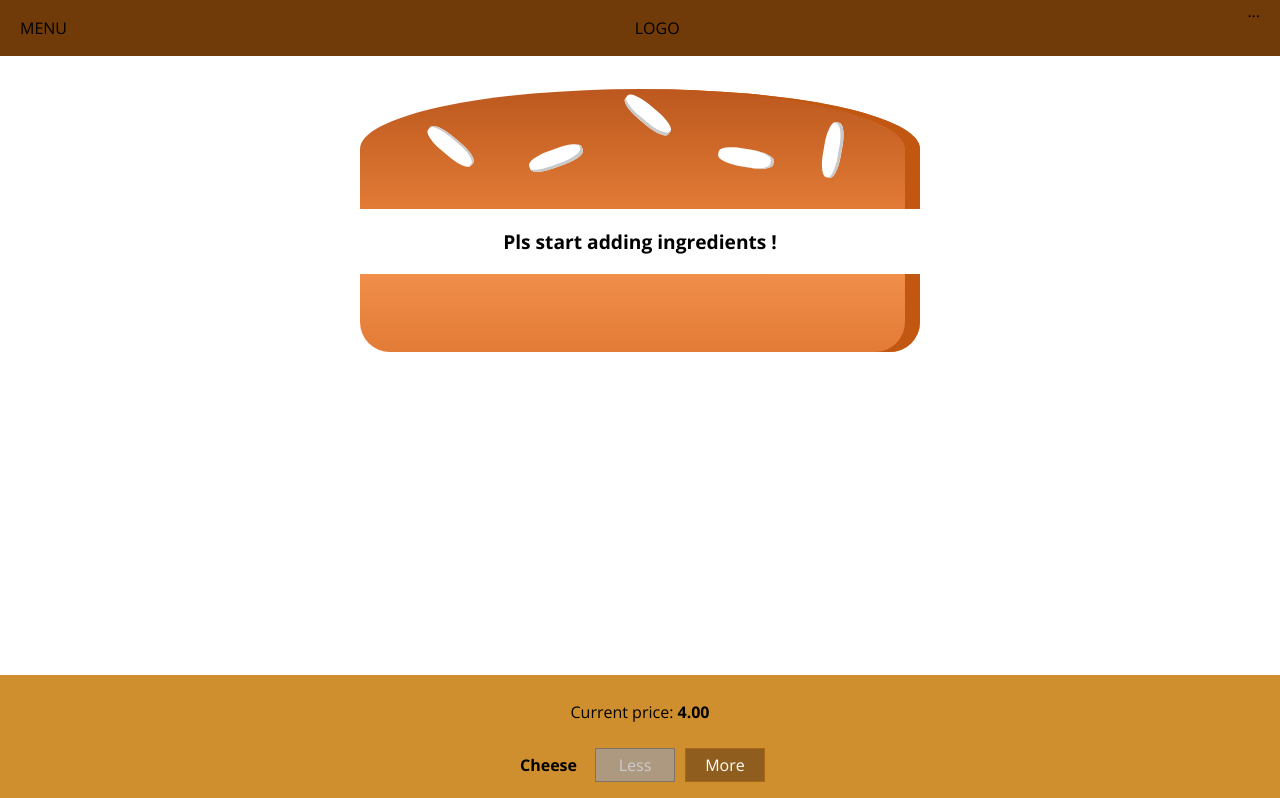
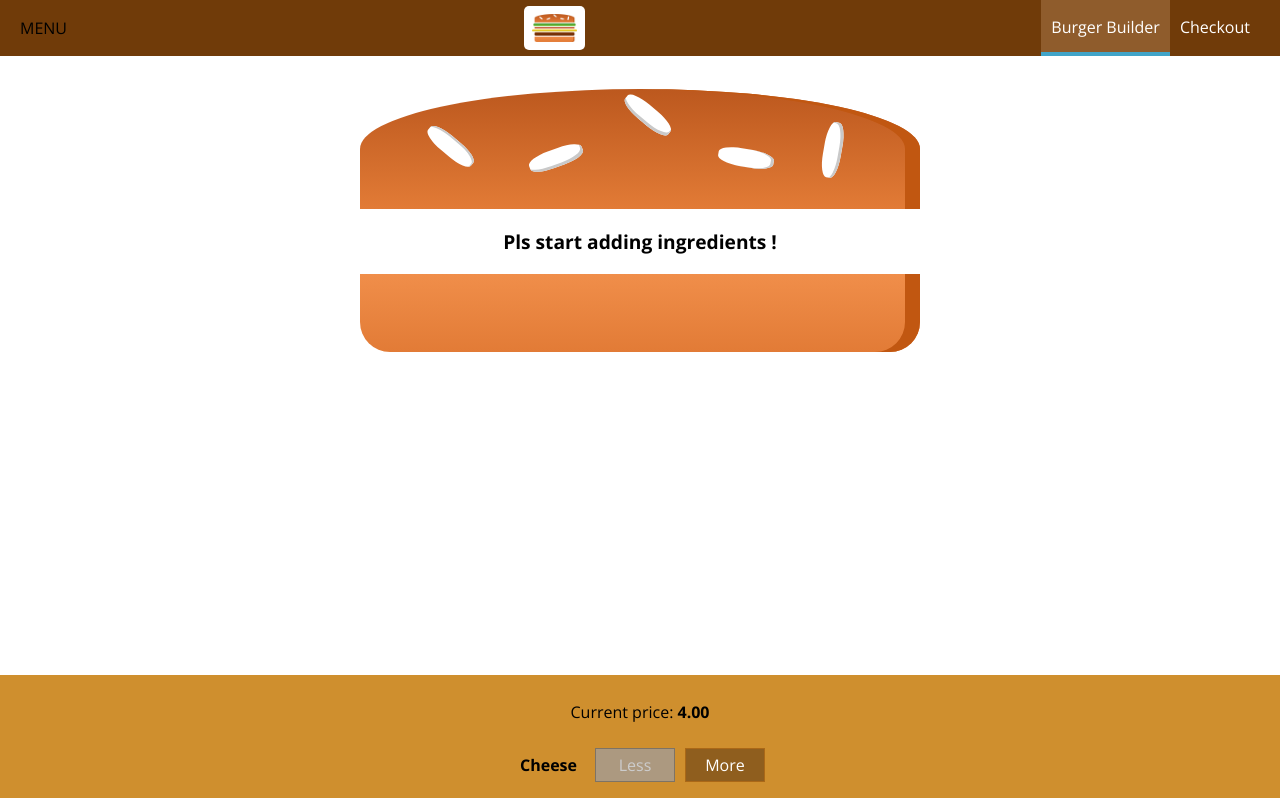
Before and after one commit to pooridev/burger-builder, a React (Create React App) app: page / in a window 1280 px wide. Shown: the top 798 px of the page. Built offline with nearby package versions, Linux system fonts and the light colour scheme.

Commit message:
Feat: added dynamic navigation items

```diff
--- /dev/null
+++ b/src/components/Logo/Logo.jsx
@@ -0,0 +1,10 @@
+import classes from './Logo.module.css';
+import burgerLogo from '../../assets/images/burger-logo.png';
+
+const logo = props => (
+	<div className={classes.Logo}>
+		<img src={burgerLogo} alt='burger logo' />
+	</div>
+);
+
+export default logo;
--- /dev/null
+++ b/src/components/Logo/Logo.module.css
@@ -0,0 +1,12 @@
+.Logo {
+  height: 80%;
+  padding: 8px;
+  border-radius: 5px;
+  pointer-events: none;
+  background: #ffffff;
+  box-sizing: border-box;
+}
+
+.Logo img {
+  height: 100%;
+}
--- /dev/null
+++ b/src/components/Navigation/NavigationItems/NavigationItem/NavigationItem.jsx
@@ -0,0 +1,10 @@
+import classes from './NavigationItem.module.css';
+const navigationItem = props => (
+	<li className={classes.NavigationItem}>
+		<a href={props.link} className={props.active ? classes.active : null}>
+			{props.children}
+		</a>
+	</li>
+);
+
+export default navigationItem;
--- /dev/null
+++ b/src/components/Navigation/NavigationItems/NavigationItem/NavigationItem.module.css
@@ -0,0 +1,45 @@
+.NavigationItem {
+  margin: 10px 0;
+  box-sizing: border-box;
+  display: block;
+  width: 100%;
+}
+
+.NavigationItem a {
+  color: #8F5C2C;
+  text-decoration: none;
+  width: 100%;
+  box-sizing: border-box;
+  display: block;
+}
+
+.NavigationItem a:hover,
+.NavigationItem a:active,
+.NavigationItem a.active {
+  color: #40A4C8;
+}
+
+@media (min-width: 500px) {
+  .NavigationItem {
+      margin: 0;
+      display: flex;
+      height: 100%;
+      width: auto;
+      align-items: center;
+  }
+
+  .NavigationItem a {
+      color: white;
+      height: 100%;
+      padding: 16px 10px;
+      border-bottom: 4px solid transparent;
+  }
+
+  .NavigationItem a:hover,
+  .NavigationItem a:active,
+  .NavigationItem a.active {
+      background-color: #8F5C2C;
+      border-bottom: 4px solid #40A4C8;
+      color: white;
+  }
+}
--- /dev/null
+++ b/src/components/Navigation/NavigationItems/NavigationItems.jsx
@@ -0,0 +1,12 @@
+import classes from './NavigationItems.module.css';
+import NavigationItem from './NavigationItem/NavigationItem';
+
+const navigationItems = props => (
+	<ul className={classes.NavigationItems}>
+		<NavigationItem link='/' active>
+			Burger Builder
+		</NavigationItem>
+		<NavigationItem link='/'>Checkout</NavigationItem>
+	</ul>
+);
+export default navigationItems;
--- /dev/null
+++ b/src/components/Navigation/NavigationItems/NavigationItems.module.css
@@ -0,0 +1,15 @@
+.NavigationItems {
+  margin: 0;
+  padding: 0;
+  list-style: none;
+  display: flex;
+  flex-flow: column;
+  align-items: center;
+  height: 100%;
+}
+
+@media (min-width: 500px) {
+  .NavigationItems {
+      flex-flow: row;
+  }
+}
--- a/src/components/Navigation/Toolbar/Toolbar.jsx
+++ b/src/components/Navigation/Toolbar/Toolbar.jsx
@@ -1,10 +1,14 @@
+import Logo from '../../Logo/Logo';
+import NavigationItems from '../NavigationItems/NavigationItems';
 import classes from './Toolbar.module.css';
 
 const toolbar = props => (
 	<header className={classes.Toolbar}>
 		<div>MENU</div>
-		<div>LOGO</div>
-		<nav>...</nav>
+		<Logo />
+		<nav>
+			<NavigationItems />
+		</nav>
 	</header>
 );
 
```
Also changed, not shown: src/assets/images/burger-logo.png (added).
